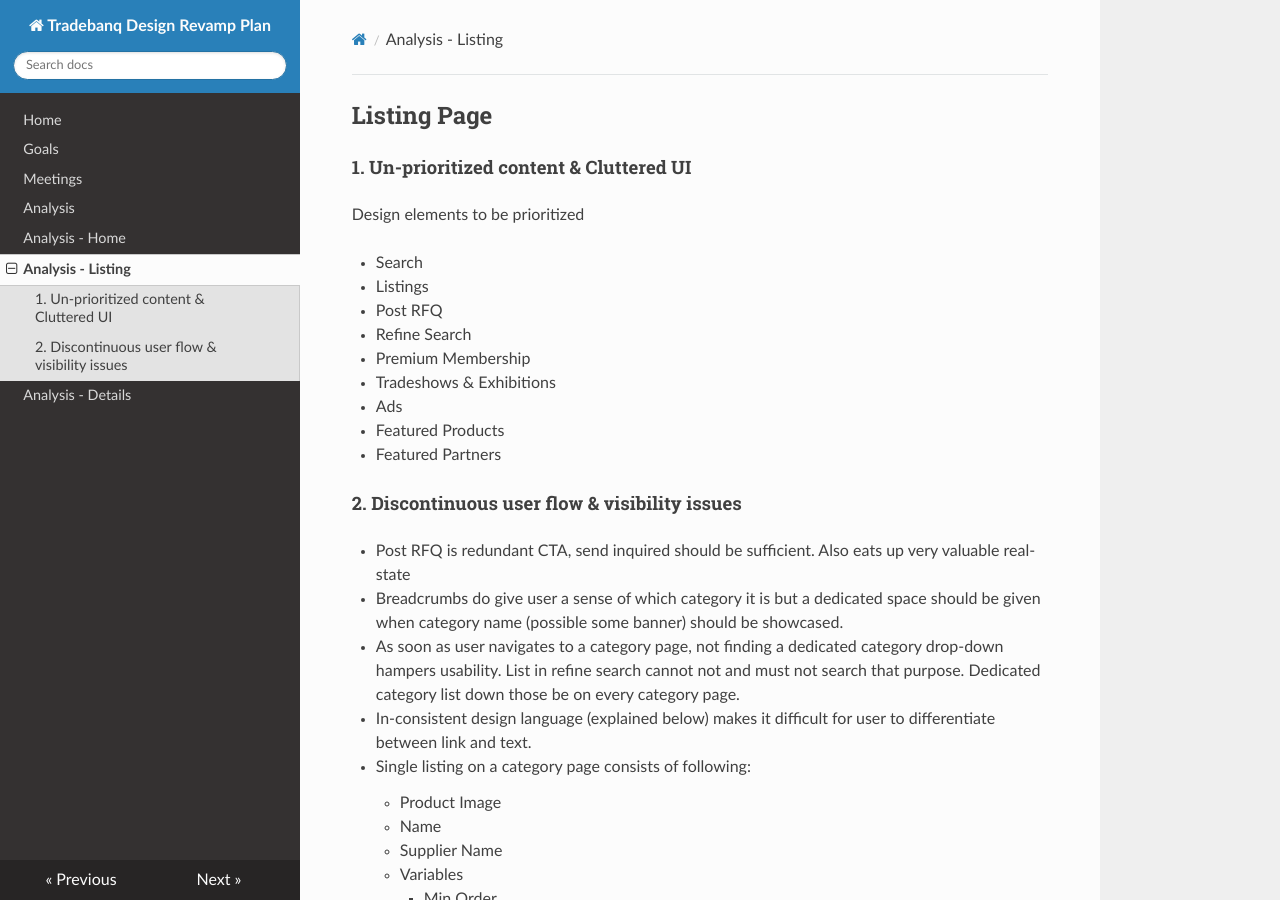
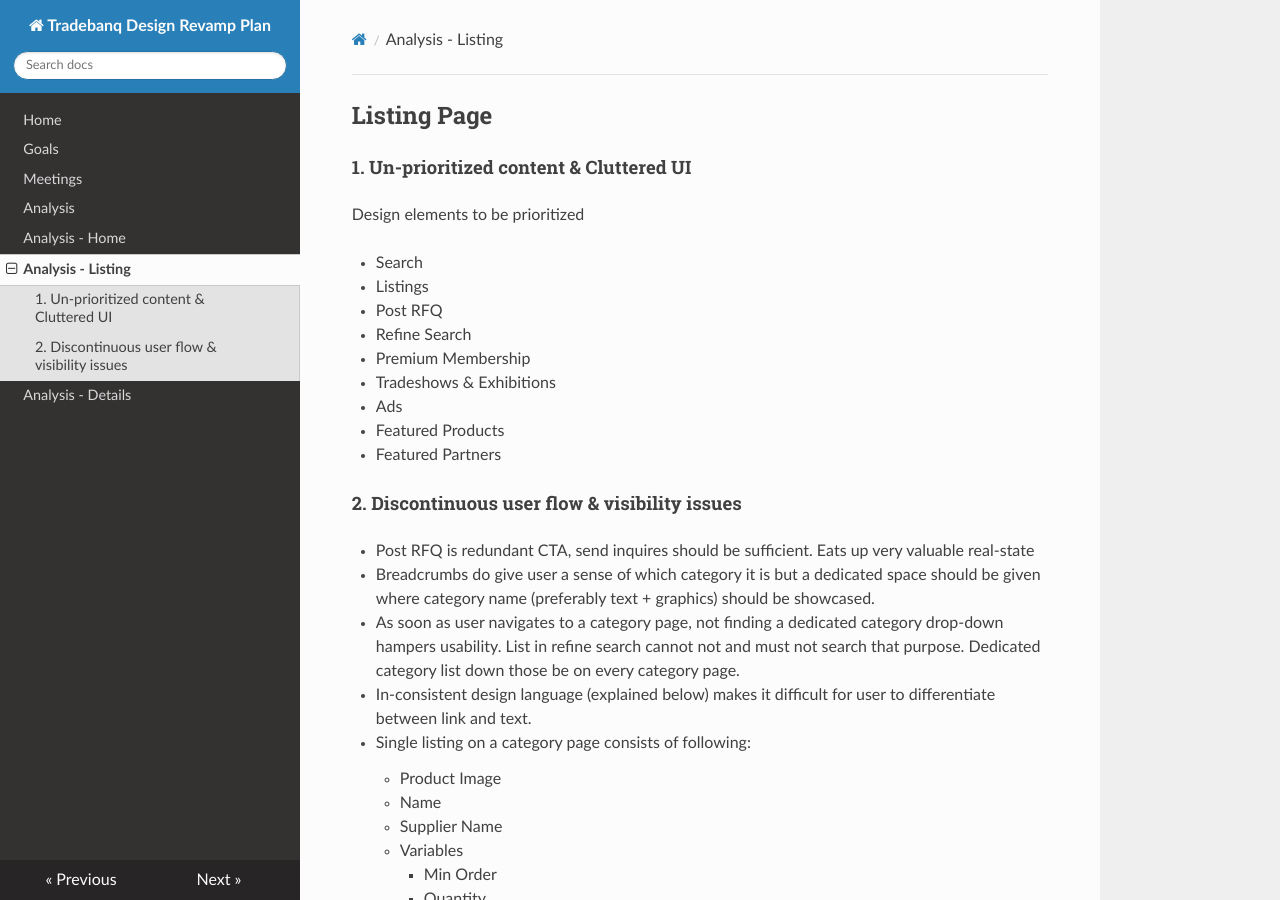
Before and after one commit to haisum/tradebanq.com.design, an MkDocs documentation site: the page built from docs/listing.md, in a window 1280 px wide and 900 px high. Built offline with MkDocs 1.6.1, drawn with Linux system fonts in a browser that asks for light colours; nearby versions of some CDN libraries; old or Windows-style settings are respelled for this version of MkDocs.

Commit message:
Changes after proof reading

```diff
--- a/docs/listing.md
+++ b/docs/listing.md
@@ -15,9 +15,9 @@ Design elements to be prioritized
 
 ####2. Discontinuous user flow & visibility issues
 
-- Post RFQ is redundant CTA, send inquired should be sufficient. Also eats up very valuable real-state
+- Post RFQ is redundant CTA, send inquires should be sufficient. Eats up very valuable real-state
 
-- Breadcrumbs do give user a sense of which category it is but a dedicated space should be given when category name (possible some banner) should be showcased.
+- Breadcrumbs do give user a sense of which category it is but a dedicated space should be given where category name (preferably text + graphics) should be showcased.
 
 - As soon as user navigates to a category page, not finding a dedicated category drop-down hampers usability. List in refine search cannot not and must not search that purpose. Dedicated category list down those be on every category page.
 
```
Also changed, not shown: docs/home.md (+1 -1 lines).
